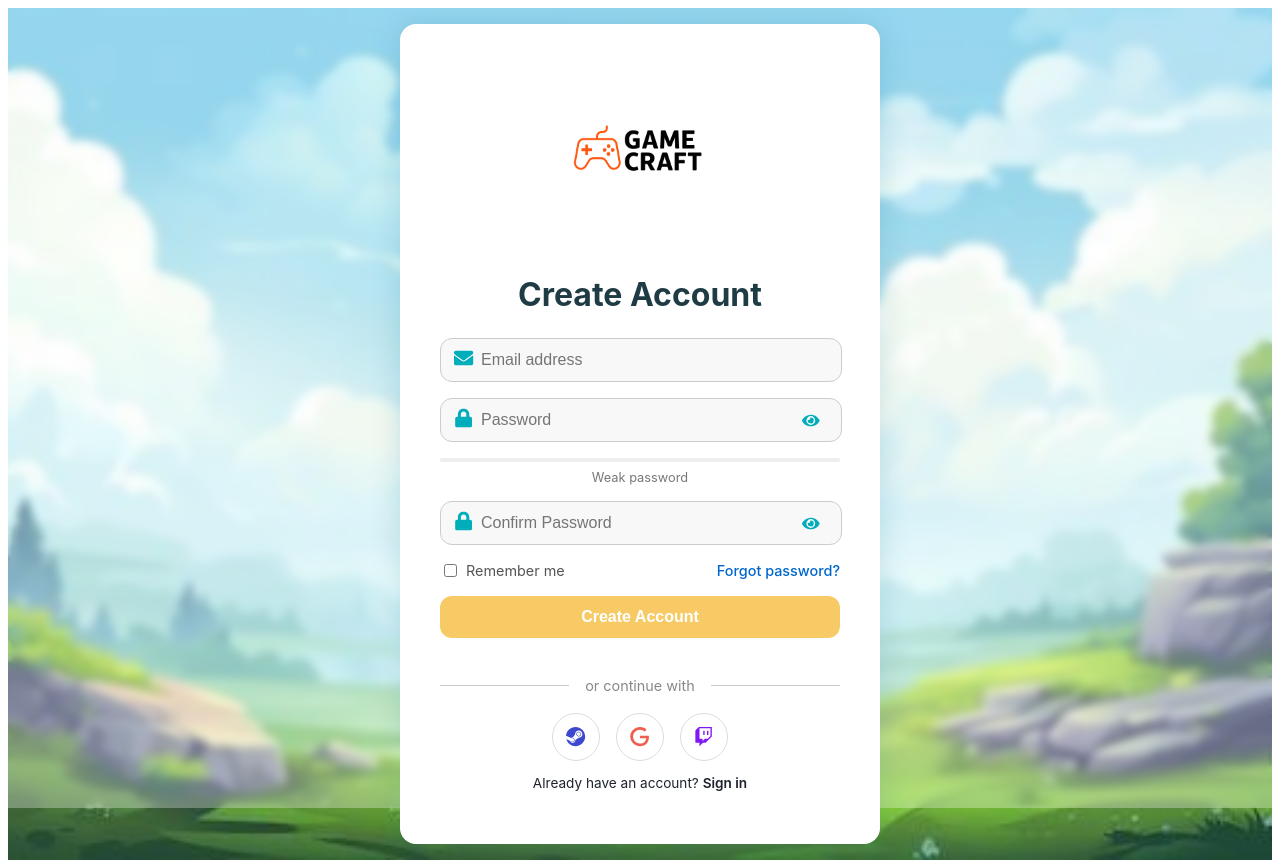
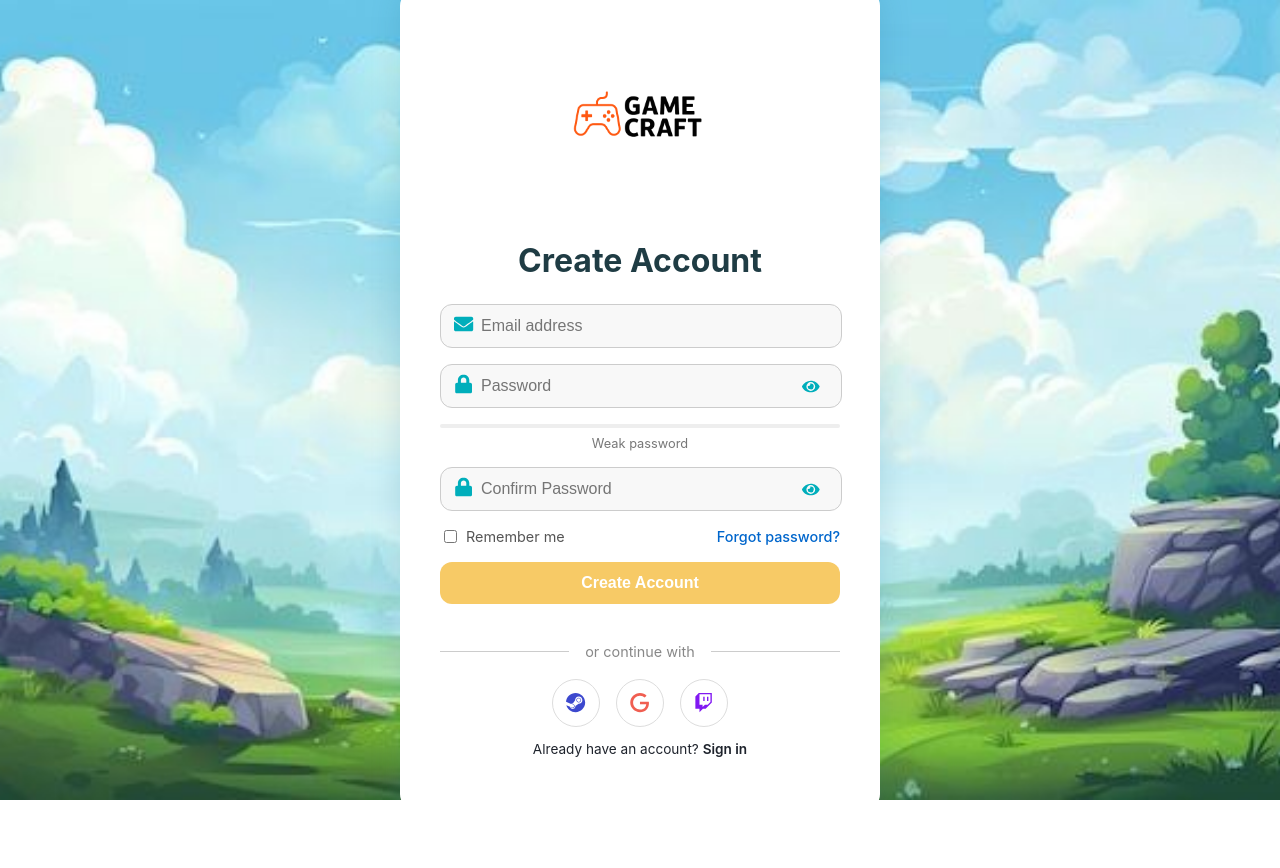
Before and after one commit to Ann-Mari-Oberholzer/IMY320, a React (Create React App) app in the folder frontend/: page /register in a window 1280 px wide. After the commit the page ends 800 px from the top, so only its background shows below. Built offline with nearby package versions, Linux system fonts and the light colour scheme.

Commit message:
Removed the white div thing

```diff
--- a/frontend/src/AboutUs.css
+++ b/frontend/src/AboutUs.css
@@ -1,8 +1,13 @@
 /* Main Container */
 .about-us-container {
-  min-height: 100vh;
+  position: fixed;
+  top: 0;
+  left: 0;
+  width: 100vw;
+  height: 100vh;
   background-color: #f8f9fa;
   font-family: 'Segoe UI', Tahoma, Geneva, Verdana, sans-serif;
+  overflow: auto;
 }
 
 /* Tabs Section */
--- a/frontend/src/pages/landingStyles.js
+++ b/frontend/src/pages/landingStyles.js
@@ -2,7 +2,13 @@ export const page = {
   fontFamily: "'Helvetica Neue', sans-serif",
   backgroundColor: "#EEEEEE",
   color: "#222831",
-  padding: "0 1rem",
+  padding: "0",
+  position: "fixed",
+  top: 0,
+  left: 0,
+  width: "100vw",
+  height: "100vh",
+  overflow: "auto",
 };
 
 export const navBar = {
--- a/frontend/src/pages/loginStyles.js
+++ b/frontend/src/pages/loginStyles.js
@@ -1,6 +1,9 @@
 export const containerStyle = {
-  minHeight: "100vh",
-  width: "100%", // safer than 100vw with padding
+  position: "fixed",
+  top: 0,
+  left: 0,
+  width: "100vw",
+  height: "100vh",
   backgroundImage: "url('/Field.jpeg')",
   backgroundSize: "cover",
   backgroundPosition: "center",
@@ -8,10 +11,9 @@ export const containerStyle = {
   display: "flex",
   justifyContent: "center",
   alignItems: "center",
-  padding: "1rem",
+  padding: "0",
   boxSizing: "border-box",
   overflow: "hidden",
-  position: "relative",
 };
 
 export const backgroundImageStyle = {
--- a/frontend/src/pages/register.jsx
+++ b/frontend/src/pages/register.jsx
@@ -16,8 +16,7 @@ import {
   iconContainer,
   inputIcon,
   passwordToggle,
-  inputWithIcon,
-  overlayStyle
+  inputWithIcon
 } from "./registerStyles";
 import { roundedIcon, roundedIconButton, roundedIconRow } from "./loginStyles";
 import { SiGoogle, SiSteam, SiTwitch } from "react-icons/si";
@@ -60,8 +59,6 @@ function Register() {
 
   return (
     <div style={containerStyle}>
-      <div style={overlayStyle}></div>
-
       <div style={{ ...cardStyle, zIndex: 1 }}>
        <img src="/GameCraft3.png" alt="Game Craft Logo" style={logoStyle} />
         <h1 style={{ textAlign: "center", marginBottom: "1.5rem" }}>Create Account</h1>
--- a/frontend/src/pages/registerStyles.js
+++ b/frontend/src/pages/registerStyles.js
@@ -1,7 +1,9 @@
 export const containerStyle = {
-  minHeight: "100vh",
-  width: "100%",
-  position: "relative",
+  position: "fixed",
+  top: 0,
+  left: 0,
+  width: "100vw",
+  height: "100vh",
   backgroundImage: "url('/Field.jpeg')",
   backgroundSize: "cover",
   backgroundPosition: "center",
@@ -9,7 +11,7 @@ export const containerStyle = {
   display: "flex",
   justifyContent: "center",
   alignItems: "center",
-  padding: "1rem",
+  padding: "0",
   boxSizing: "border-box",
   overflow: "hidden",
 };
```
